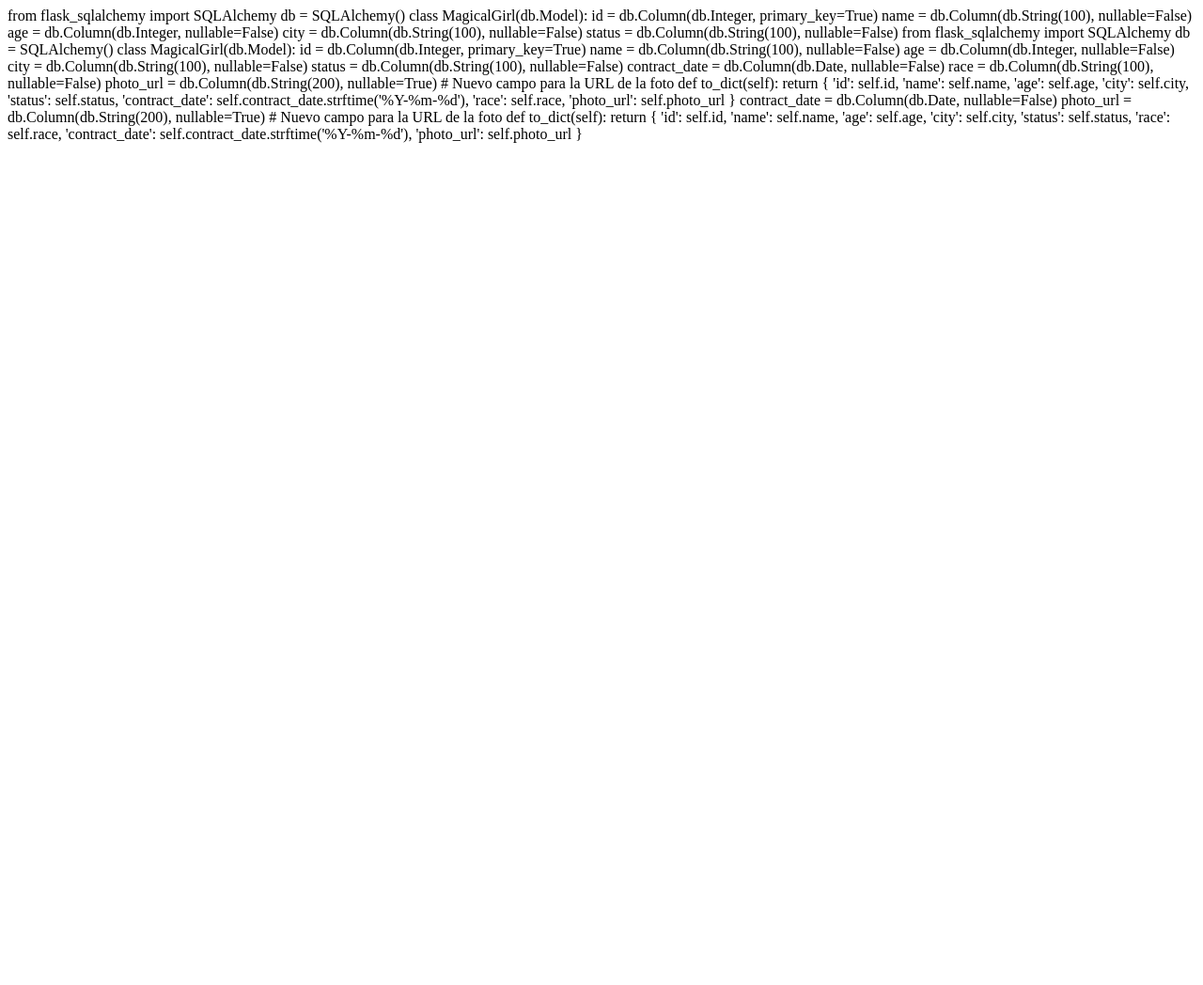
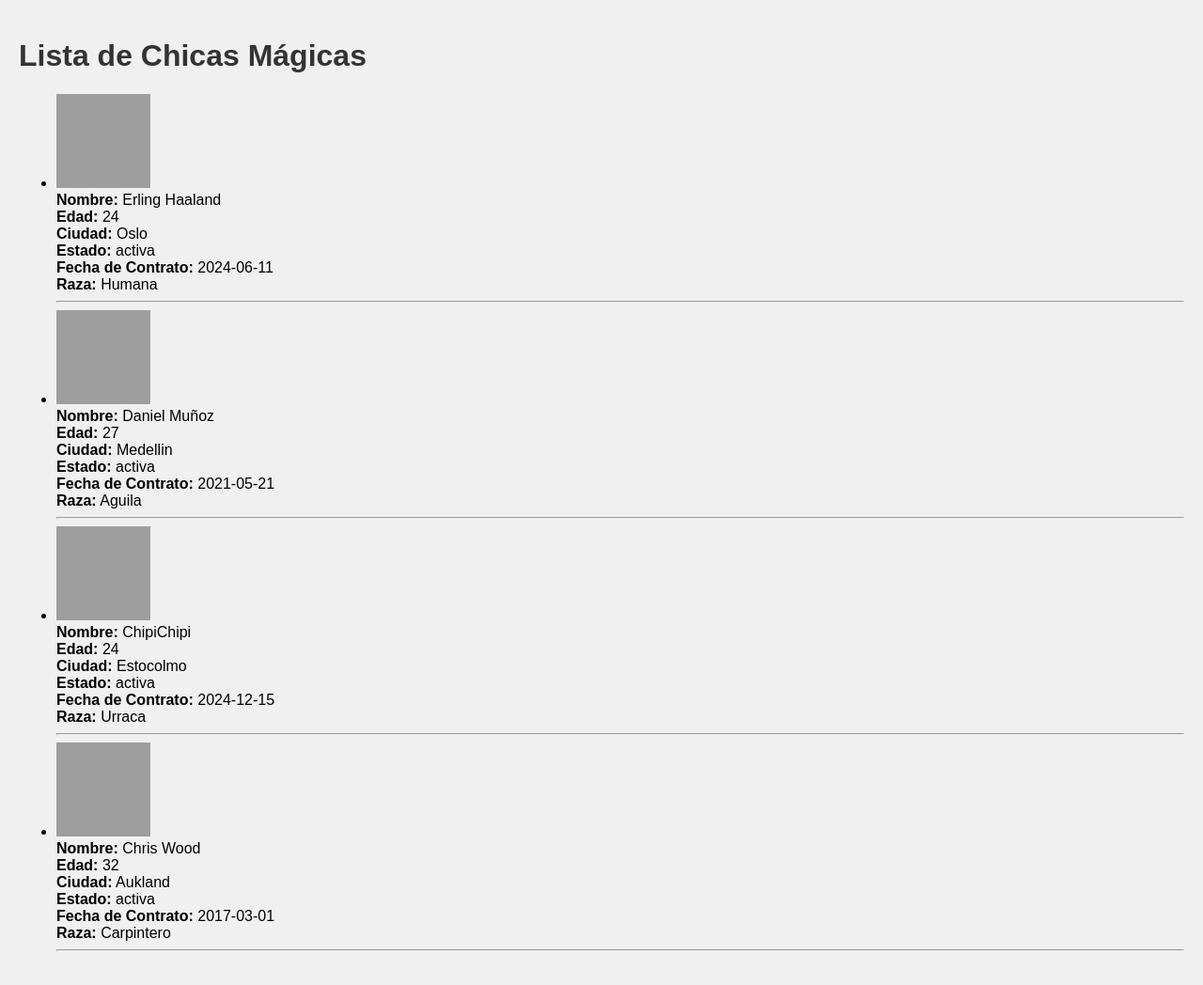
Before and after one commit to Jamayabarreto/Proyecto-progavanzada, a Flask app: page / in a window 1280 px wide. Shown: the whole page at 94% size. Before the commit the page ends 152 px from the top, so only its background shows below. Run offline with Flask 3, Linux system fonts and the light colour scheme; grey boxes are pictures that could not be loaded.

Commit message:
Updated app.py and added requirements.txt

```diff
--- a/app.py
+++ b/app.py
@@ -30,7 +30,7 @@
         status=data['status'],
         contract_date=datetime.strptime(data['contract_date'], '%Y-%m-%d'),
         race=data['race'],
-        photo_url=data.get('photo_url')  # Manejar el nuevo campo
+        photo_url=data.get('photo_url')  # Incluir el campo photo_url
     )
     db.session.add(new_girl)
     db.session.commit()
@@ -53,7 +53,7 @@
     data = request.get_json()
     girl = MagicalGirl.query.get_or_404(id)
     girl.race = data.get('race', girl.race)
-    girl.photo_url = data.get('photo_url', girl.photo_url)  # Actualizar el campo de la foto
+    girl.photo_url = data.get('photo_url', girl.photo_url)  # Actualizar el campo photo_url
     db.session.commit()
     return jsonify({'message': 'Chica mágica actualizada'}), 200
 
--- a/templates/index.html
+++ b/templates/index.html
@@ -1,50 +1,25 @@
-from flask_sqlalchemy import SQLAlchemy
-
-db = SQLAlchemy()
-
-class MagicalGirl(db.Model):
-    id = db.Column(db.Integer, primary_key=True)
-    name = db.Column(db.String(100), nullable=False)
-    age = db.Column(db.Integer, nullable=False)
-    city = db.Column(db.String(100), nullable=False)
-    status = db.Column(db.String(100), nullable=False)
-    from flask_sqlalchemy import SQLAlchemy
-
-db = SQLAlchemy()
-
-class MagicalGirl(db.Model):
-    id = db.Column(db.Integer, primary_key=True)
-    name = db.Column(db.String(100), nullable=False)
-    age = db.Column(db.Integer, nullable=False)
-    city = db.Column(db.String(100), nullable=False)
-    status = db.Column(db.String(100), nullable=False)
-    contract_date = db.Column(db.Date, nullable=False)
-    race = db.Column(db.String(100), nullable=False)
-    photo_url = db.Column(db.String(200), nullable=True)  # Nuevo campo para la URL de la foto
-
-    def to_dict(self):
-        return {
-            'id': self.id,
-            'name': self.name,
-            'age': self.age,
-            'city': self.city,
-            'status': self.status,
-            'contract_date': self.contract_date.strftime('%Y-%m-%d'),
-            'race': self.race,
-            'photo_url': self.photo_url
-        }
-
-    contract_date = db.Column(db.Date, nullable=False)
-    photo_url = db.Column(db.String(200), nullable=True)  # Nuevo campo para la URL de la foto
-
-    def to_dict(self):
-        return {
-            'id': self.id,
-            'name': self.name,
-            'age': self.age,
-            'city': self.city,
-            'status': self.status,
-            'race': self.race,
-            'contract_date': self.contract_date.strftime('%Y-%m-%d'),
-            'photo_url': self.photo_url
-        }
+<!DOCTYPE html>
+<html lang="es">
+<head>
+    <meta charset="UTF-8">
+    <title>Chicas Mágicas</title>
+    <link rel="stylesheet" href="{{ url_for('static', filename='css/style.css') }}">
+</head>
+<body>
+    <h1>Lista de Chicas Mágicas</h1>
+    <ul>
+        {% for girl in girls %}
+        <li>
+            <img src="{{ girl.photo_url }}" alt="Foto de {{ girl.name }}" width="100" height="100"><br>
+            <strong>Nombre:</strong> {{ girl.name }}<br>
+            <strong>Edad:</strong> {{ girl.age }}<br>
+            <strong>Ciudad:</strong> {{ girl.city }}<br>
+            <strong>Estado:</strong> {{ girl.status }}<br>
+            <strong>Fecha de Contrato:</strong> {{ girl.contract_date }}<br>
+            <strong>Raza:</strong> {{ girl.race }}<br>
+        </li>
+        <hr>
+        {% endfor %}
+    </ul>
+</body>
+</html>
```
